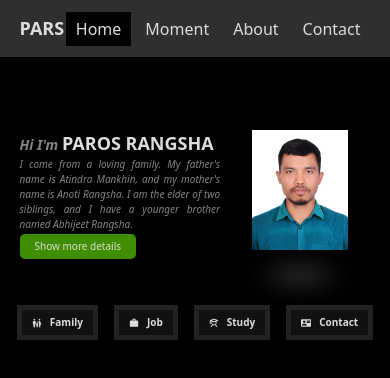
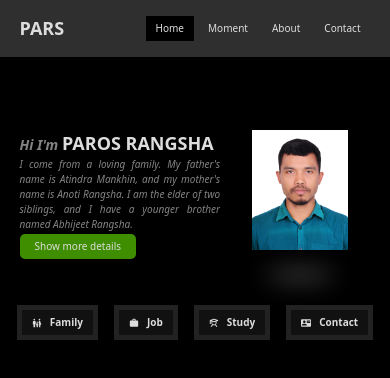
Before and after one commit to ParosRangsha/parosrangsha, a React (Vite) app: page / in a window 390 px wide. Shown: the top 378 px of the page. Built offline with nearby package versions, Linux system fonts and the light colour scheme.

Commit message:
Header font change

```diff
--- a/src/Components/Header.jsx
+++ b/src/Components/Header.jsx
@@ -19,10 +19,10 @@ const Header = () => {
           </div>
           <div className="Menu lg:w-[40%] lg:flex justify-end lg:py-[5px]">
             <ul className='flex gap-1'>
-              <li><NavLink to='/' className={({ isActive }) =>isActive? 'w-full block px-[10px] lg:px-[30px] lg:py-[10px] py-[5px] bg-activeBg' : 'hover:bg-hvColor w-full block px-[10px] lg:px-[30px] lg:py-[10px] py-[5px]'}>Home</NavLink></li>
-              <li><NavLink to='/moment' className={({ isActive }) =>isActive? 'w-full block px-[10px] lg:px-[30px] lg:py-[10px] py-[5px] bg-activeBg' : 'hover:bg-hvColor w-full block px-[10px] lg:px-[30px] lg:py-[10px] py-[5px]'}>Moment</NavLink></li>
-              <li><NavLink to='/about' className={({ isActive }) =>isActive? 'w-full block px-[10px] lg:px-[30px] lg:py-[10px] py-[5px] bg-activeBg' : 'hover:bg-hvColor w-full block px-[10px] lg:px-[30px] lg:py-[10px] py-[5px]'}>About</NavLink></li>
-              <li><NavLink to='/contact' className={({ isActive }) =>isActive? 'w-full block px-[10px] lg:px-[30px] lg:py-[10px] py-[5px] bg-activeBg' : 'hover:bg-hvColor w-full block px-[10px] lg:px-[30px] lg:py-[10px] py-[5px]'}>Contact</NavLink></li>
+              <li><NavLink to='/' className={({ isActive }) =>isActive? 'text-[10px] lg:text-[16px] w-full block px-[10px] lg:px-[30px] lg:py-[10px] py-[5px] bg-activeBg' : 'text-[10px] lg:text-[16px] hover:bg-hvColor w-full block px-[10px] lg:px-[30px] lg:py-[10px] py-[5px]'}>Home</NavLink></li>
+              <li><NavLink to='/moment' className={({ isActive }) =>isActive? 'text-[10px] lg:text-[16px] w-full block px-[10px] lg:px-[30px] lg:py-[10px] py-[5px] bg-activeBg' : 'text-[10px] lg:text-[16px] hover:bg-hvColor w-full block px-[10px] lg:px-[30px] lg:py-[10px] py-[5px]'}>Moment</NavLink></li>
+              <li><NavLink to='/about' className={({ isActive }) =>isActive? 'text-[10px] lg:text-[16px] w-full block px-[10px] lg:px-[30px] lg:py-[10px] py-[5px] bg-activeBg' : 'text-[10px] lg:text-[16px] hover:bg-hvColor w-full block px-[10px] lg:px-[30px] lg:py-[10px] py-[5px]'}>About</NavLink></li>
+              <li><NavLink to='/contact' className={({ isActive }) =>isActive? 'text-[10px] lg:text-[16px] w-full block px-[10px] lg:px-[30px] lg:py-[10px] py-[5px] bg-activeBg' : 'text-[10px] lg:text-[16px] hover:bg-hvColor w-full block px-[10px] lg:px-[30px] lg:py-[10px] py-[5px]'}>Contact</NavLink></li>
             </ul>
           </div>
         </div>
```
